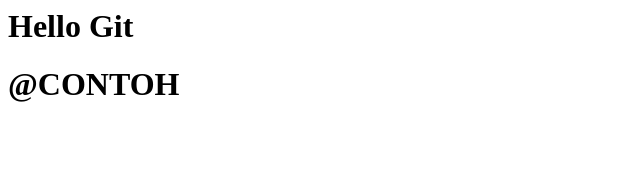
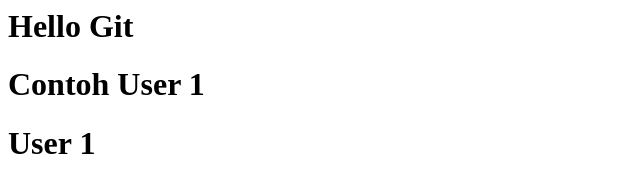
Before and after one commit to fauzidan/git-sandbox, a plain HTML site: page index.html in a window 1280 px wide. Shown: the whole page, without its empty margins (0-640 px from the left). Drawn offline with Linux system fonts and the light colour scheme.

Commit message:
add user 1 to index.html

```diff
--- a/index.html
+++ b/index.html
@@ -1,6 +1,7 @@
 <html>
     <body>
         <h1>Hello Git</h1>
-        <h1>@CONTOH</h1>
+        <h1>Contoh User 1</h1>
+        <h1>User 1</h1>
     </body>
 </html>
```
